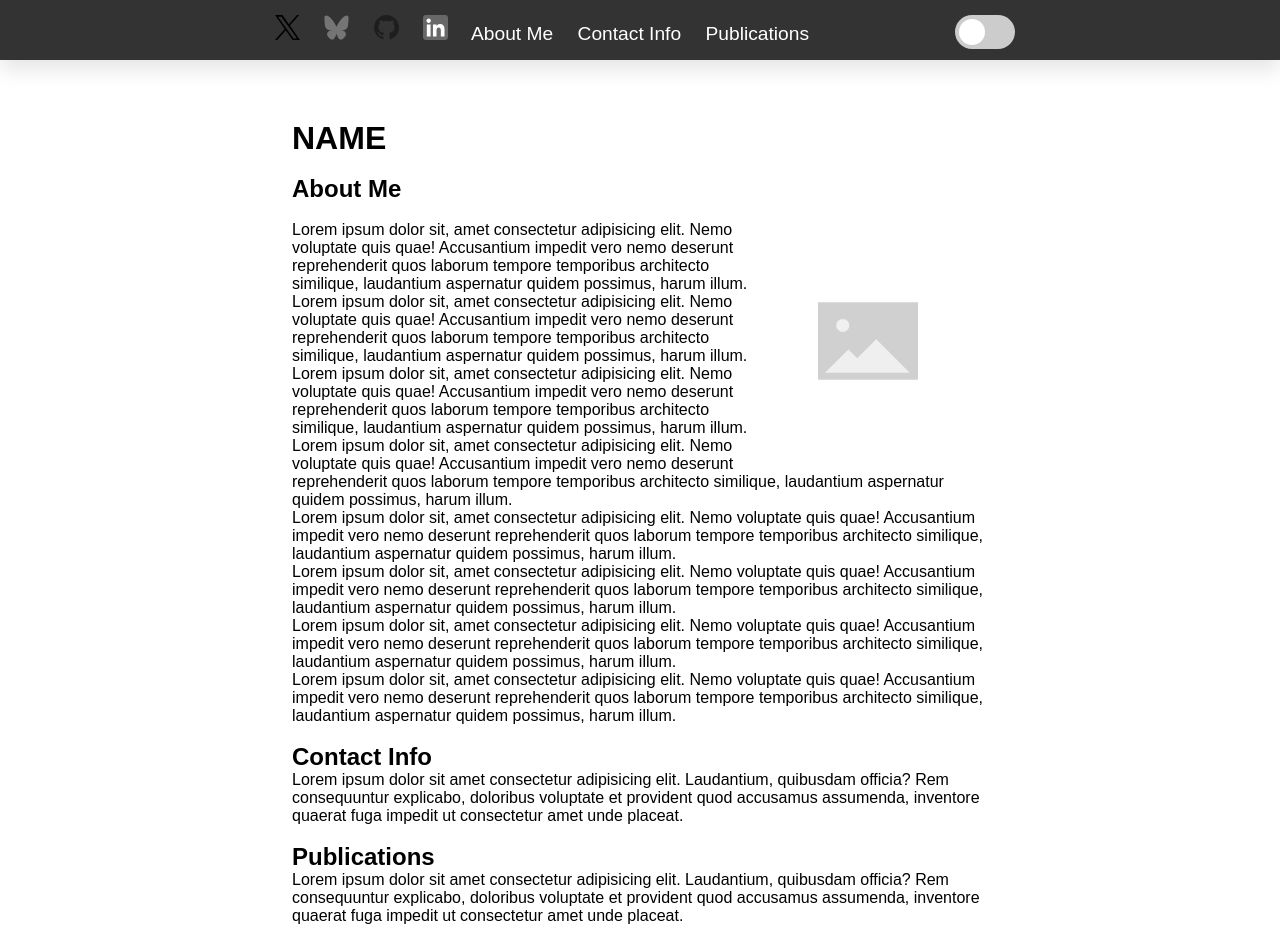
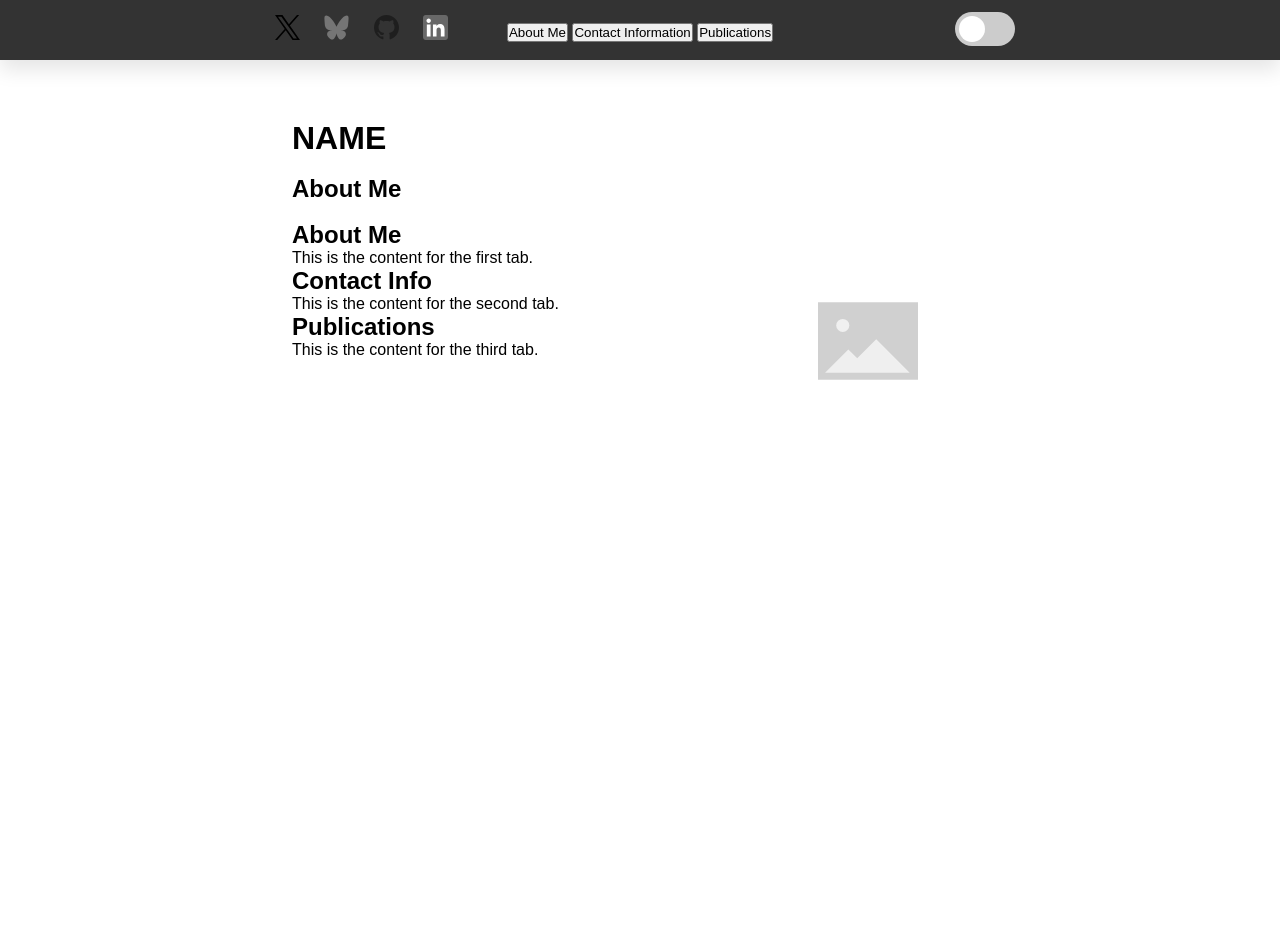
Before and after one commit to jefdormungandr/Website, a plain HTML site: page index.html in a window 1280 px wide. Drawn offline with Linux system fonts and the light colour scheme.

Commit message:
Update index.html

```diff
--- a/index.html
+++ b/index.html
@@ -15,9 +15,9 @@
             <a href="https://www.linkedin.com/"><img src="./linkedin_logo.svg" alt="Logo" class="logo" width="25px" height="25px"></a>
             <div class="switchbox">
                 <div class="centerbox">
-                    <a href="#aboutme" style="margin:10px">About Me</a>
-                    <a href="#contact" style="margin:10px">Contact Info</a>
-                    <a href="#publication" style="margin:10px">Publications</a>
+                    <button class="tab-button active" data-tab="tab1">About Me</button>
+                    <button class="tab-button active" data-tab="tab2">Contact Information</button>
+                    <button class="tab-button active" data-tab="tab3">Publications</button>
                 </div>
     	        <label class="switch">
     	            <input type="checkbox" id="colortoggle">
@@ -36,24 +36,20 @@
         <div class="imgbox-left">
             <img src="placeholder.svg" alt="Paris" width="100px" height="100px">
         </div>
-        <p>Lorem ipsum dolor sit, amet consectetur adipisicing elit. Nemo voluptate quis quae! Accusantium impedit vero nemo deserunt reprehenderit quos laborum tempore temporibus architecto similique, laudantium aspernatur quidem possimus, harum illum.</p>
-        <p>Lorem ipsum dolor sit, amet consectetur adipisicing elit. Nemo voluptate quis quae! Accusantium impedit vero nemo deserunt reprehenderit quos laborum tempore temporibus architecto similique, laudantium aspernatur quidem possimus, harum illum.</p>
-        <p>Lorem ipsum dolor sit, amet consectetur adipisicing elit. Nemo voluptate quis quae! Accusantium impedit vero nemo deserunt reprehenderit quos laborum tempore temporibus architecto similique, laudantium aspernatur quidem possimus, harum illum.</p>
-        <p>Lorem ipsum dolor sit, amet consectetur adipisicing elit. Nemo voluptate quis quae! Accusantium impedit vero nemo deserunt reprehenderit quos laborum tempore temporibus architecto similique, laudantium aspernatur quidem possimus, harum illum.</p>
-        <p>Lorem ipsum dolor sit, amet consectetur adipisicing elit. Nemo voluptate quis quae! Accusantium impedit vero nemo deserunt reprehenderit quos laborum tempore temporibus architecto similique, laudantium aspernatur quidem possimus, harum illum.</p>
-        <p>Lorem ipsum dolor sit, amet consectetur adipisicing elit. Nemo voluptate quis quae! Accusantium impedit vero nemo deserunt reprehenderit quos laborum tempore temporibus architecto similique, laudantium aspernatur quidem possimus, harum illum.</p>
-        <p>Lorem ipsum dolor sit, amet consectetur adipisicing elit. Nemo voluptate quis quae! Accusantium impedit vero nemo deserunt reprehenderit quos laborum tempore temporibus architecto similique, laudantium aspernatur quidem possimus, harum illum.</p>
-        <p>Lorem ipsum dolor sit, amet consectetur adipisicing elit. Nemo voluptate quis quae! Accusantium impedit vero nemo deserunt reprehenderit quos laborum tempore temporibus architecto similique, laudantium aspernatur quidem possimus, harum illum.</p>
-        <br>
-        <section id="contact">
+        <div id="tab1" class="tab-content active">
+            <h2>About Me</h2>
+            <p>This is the content for the first tab.</p>
+        </div>
+        <div id="tab2" class="tab-content">
             <h2>Contact Info</h2>
-        </section>
-        <p>Lorem ipsum dolor sit amet consectetur adipisicing elit. Laudantium, quibusdam officia? Rem consequuntur explicabo, doloribus voluptate et provident quod accusamus assumenda, inventore quaerat fuga impedit ut consectetur amet unde placeat.</p>
-        <br>
-        <section id="publication">
+            <p>This is the content for the second tab.</p>
+        </div>
+        <div id="tab3" class="tab-content">
             <h2>Publications</h2>
-        </section>
-        <p>Lorem ipsum dolor sit amet consectetur adipisicing elit. Laudantium, quibusdam officia? Rem consequuntur explicabo, doloribus voluptate et provident quod accusamus assumenda, inventore quaerat fuga impedit ut consectetur amet unde placeat.</p>
+            <p>This is the content for the third tab.</p>
+        </div>
+
+
     </div>
     <script src="logic.js"></script>
 </body>
```
